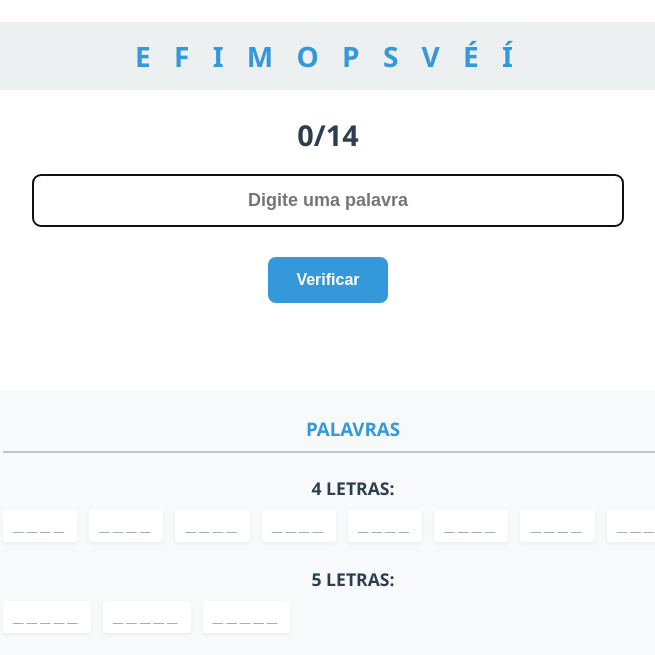
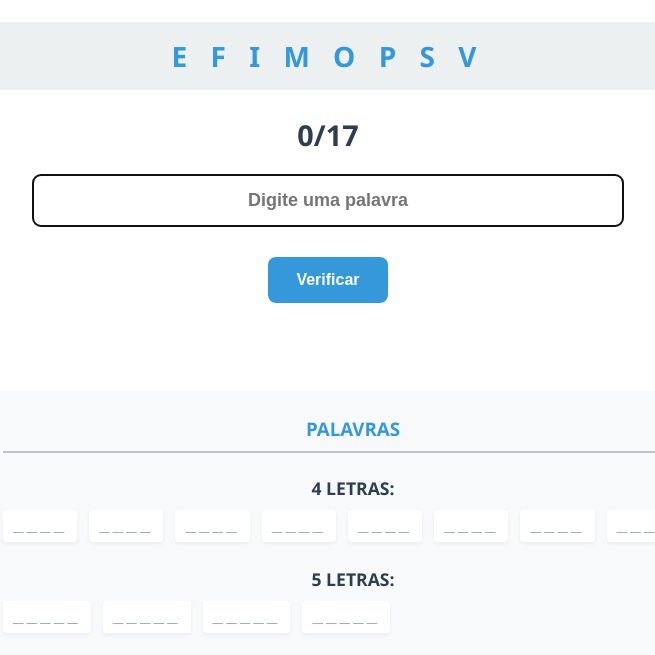
Before and after one commit to mariajosetti/soletra, a plain HTML site: page index.html in a window 1280 px wide. Shown: the part 144-799 px from the top of the page, without its empty margins (312-967 px from the left). Drawn offline with nearby package versions, Linux system fonts and the light colour scheme.

Commit message:
Add files via upload

```diff
--- a/index.html
+++ b/index.html
@@ -13,7 +13,7 @@
         <div class="letras-disponiveis" id="letras"></div>
 
         <div class="contador">
-            <span id="palavras-encontradas">0</span>/<span id="total-palavras">13</span>
+            <span id="palavras-encontradas">0</span>/<span id="total-palavras">16</span>
         </div>
 
         <input type="text" id="palavra-input" placeholder="Digite uma palavra" autofocus>
--- a/script.js
+++ b/script.js
@@ -1,27 +1,33 @@
-// CONFIGURAÇÃO DO JOGO
+// CONFIGURAÇÃO ATUALIZADA
 const palavrasBase = [
-    "fome", "meio", "seio", "seis", "veio",
-    "vime", "peso", "pome", "míope", "posse",
-    "vsfpo", "fimose", "meiose", "moisés"
+    "fome", "meio", "seio", "seis", "véio",
+    "vime", "peso", "pome", "mesmo", "míope",
+    "posse", "vsfpo", "fimose", "meiose",
+    "moisés", "péssimo", "pessimismo"
 ].sort((a, b) => a.length - b.length || a.localeCompare(b));
 
+// Versão normalizada sem acentos para comparação
 const palavrasValidas = palavrasBase.map(palavra =>
     palavra.normalize("NFD").replace(/[\u0300-\u036f]/g, "").toLowerCase()
 );
 
+// Letras disponíveis (sem acentos e sem repetição)
 const letrasDisponiveis = Array.from(new Set(
-    palavrasBase.join("").toUpperCase().split("")
+    palavrasBase.join("")
+        .normalize("NFD")
+        .replace(/[\u0300-\u036f]/g, "")
+        .toUpperCase()
+        .split("")
 )).sort();
 
 let palavrasAcertadas = [];
 
-// FUNÇÕES PRINCIPAIS
+// FUNÇÕES (mantidas as mesmas, exceto pela atualização de palavras)
 function iniciarJogo() {
     document.getElementById("letras").textContent = letrasDisponiveis.join(" ");
     document.getElementById("total-palavras").textContent = palavrasBase.length;
-
+    document.getElementById("reiniciar-btn").addEventListener("click", reiniciarJogo);
     document.getElementById("verificar-btn").addEventListener("click", verificarPalavra);
-    document.getElementById("reiniciar-btn").addEventListener("click", reiniciarJogo);
 
     document.getElementById("palavra-input").addEventListener("keypress", function(e) {
         if (e.key === "Enter") verificarPalavra();
@@ -74,7 +80,6 @@ function verificarPalavra() {
 function atualizarListaCompleta() {
     const palavrasPorTamanho = {};
 
-    // Agrupa todas as palavras por tamanho
     palavrasBase.forEach(palavra => {
         const tamanho = palavra.length;
         if (!palavrasPorTamanho[tamanho]) {
@@ -85,7 +90,6 @@ function atualizarListaCompleta() {
 
     let html = '';
 
-    // Ordena por tamanho (4, 5, 6 letras...)
     Object.keys(palavrasPorTamanho)
         .sort((a, b) => a - b)
         .forEach(tamanho => {
@@ -93,7 +97,6 @@ function atualizarListaCompleta() {
                         <h4>${tamanho} LETRAS:</h4>
                         <div class="lista-palavras">`;
 
-            // Ordena as palavras alfabeticamente e renderiza
             palavrasPorTamanho[tamanho]
                 .sort((a, b) => a.localeCompare(b))
                 .forEach(palavra => {
@@ -127,5 +130,4 @@ function reiniciarJogo() {
     document.getElementById("palavra-input").focus();
 }
 
-// INICIALIZAÇÃO
 window.onload = iniciarJogo;
```
